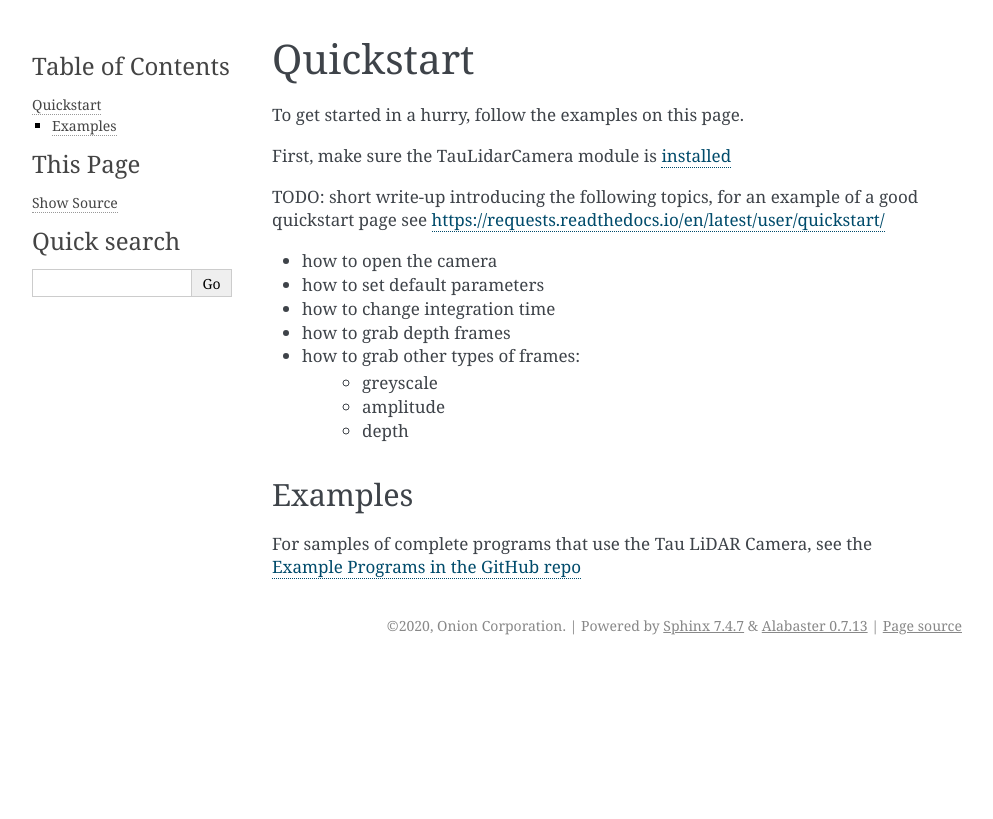
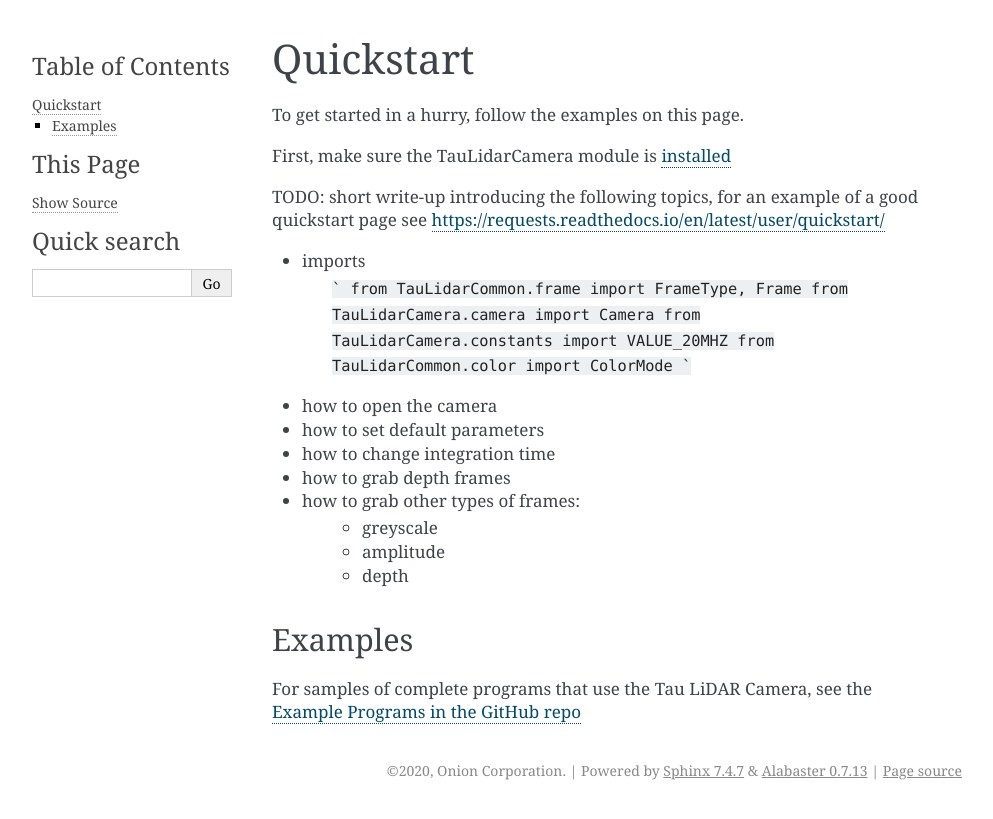
Before and after one commit to OnionIoT/tau-lidar-camera, a Sphinx documentation site: the page built from docs/quickstart.rst, in a window 1280 px wide. Shown: the top 819 px of the page, without its empty margins (148-1141 px from the left). Built offline with Sphinx 7.4.7, drawn with Linux system fonts in a browser that asks for light colours.

Commit message:
Update quickstart.rst

````diff
--- a/docs/quickstart.rst
+++ b/docs/quickstart.rst
@@ -8,6 +8,13 @@ First, make sure the TauLidarCamera module is `installed <install>`_
 
 TODO: short write-up introducing the following topics, for an example of a good quickstart page see  https://requests.readthedocs.io/en/latest/user/quickstart/
 
+* imports
+   ```
+   from TauLidarCommon.frame import FrameType, Frame
+   from TauLidarCamera.camera import Camera
+   from TauLidarCamera.constants import VALUE_20MHZ
+   from TauLidarCommon.color import ColorMode
+   ```
 * how to open the camera
 * how to set default parameters
 * how to change integration time
````
